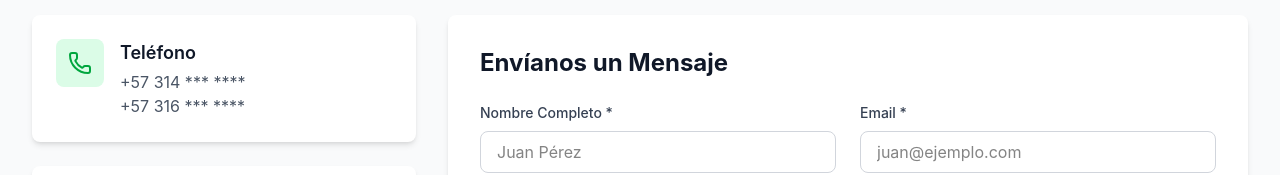
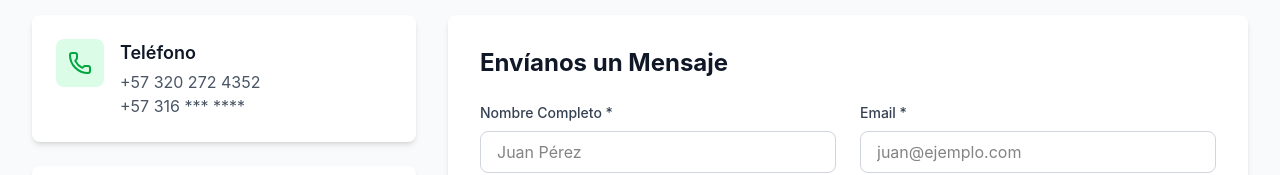
Before and after one commit to daen1on/PAGINA-WEB-AGROFERT---PRUEBA-DE-CONCEPTO, a React (Vite) app: page /contacto in a window 1280 px wide. Shown: the part 290-465 px from the top of the page. Built offline with nearby package versions, Linux system fonts and the light colour scheme.

Commit message:
Cambio del número de contácto al actual

```diff
--- a/src/app/pages/Contact.tsx
+++ b/src/app/pages/Contact.tsx
@@ -45,7 +45,7 @@ export default function Contact() {
                 </div>
                 <div>
                   <h3 className="font-semibold text-gray-900 mb-1">Teléfono</h3>
-                  <p className="text-gray-600">+57 314 *** ****</p>
+                  <p className="text-gray-600">+57 320 272 4352</p>
                   <p className="text-gray-600">+57 316 *** ****</p>
                 </div>
               </div>
@@ -195,7 +195,7 @@ export default function Contact() {
 
                 <button
                   type="submit"
-                  className="w-full bg-green-600 hover:bg-green-700 text-white py-3 rounded-lg font-medium transition-colors flex items-center justify-center gap-2"
+                  className="w-full cursor-pointer bg-green-600 hover:bg-green-700 text-white py-3 rounded-lg font-medium transition-colors flex items-center justify-center gap-2"
                 >
                   <Send className="w-5 h-5" />
                   Enviar Mensaje
```
